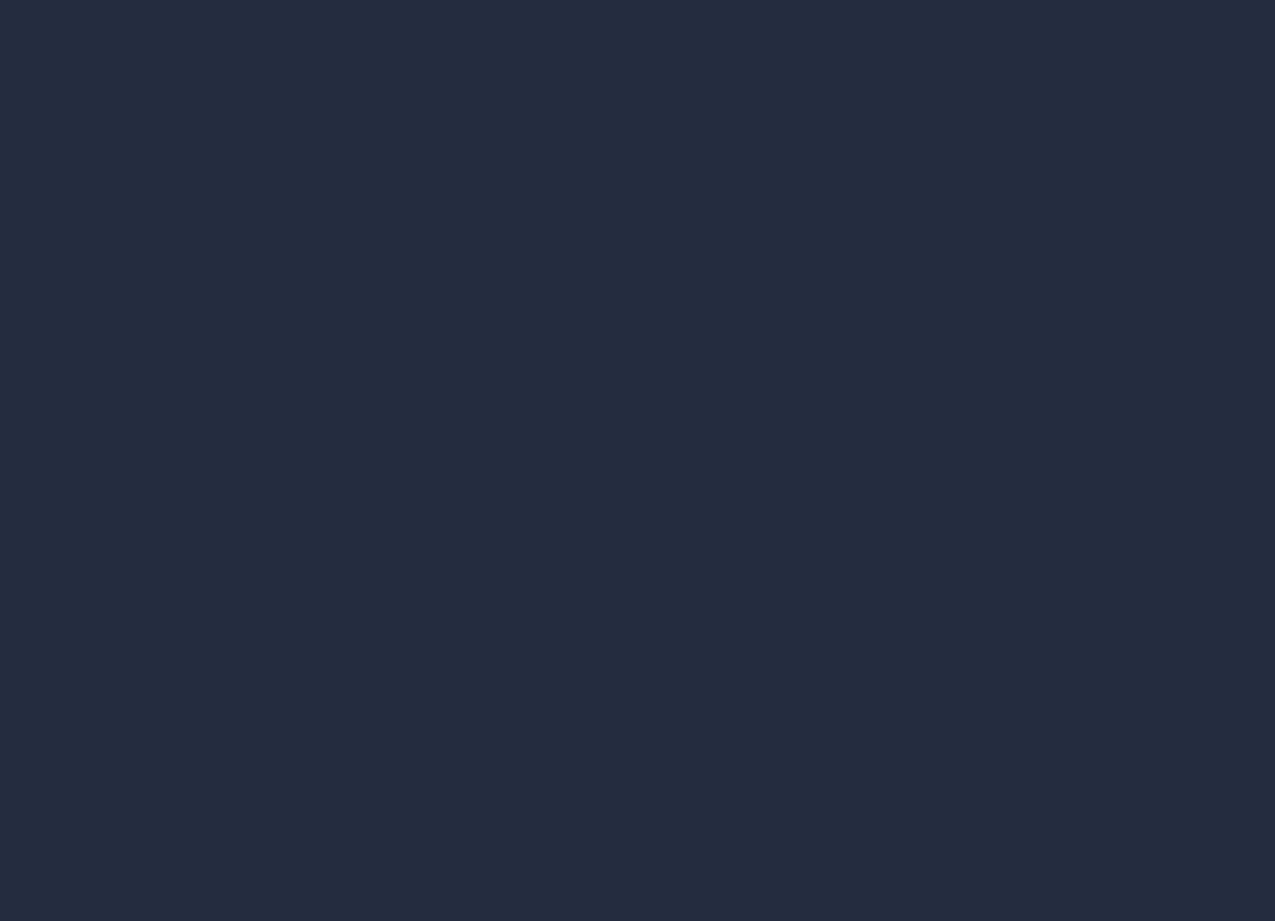
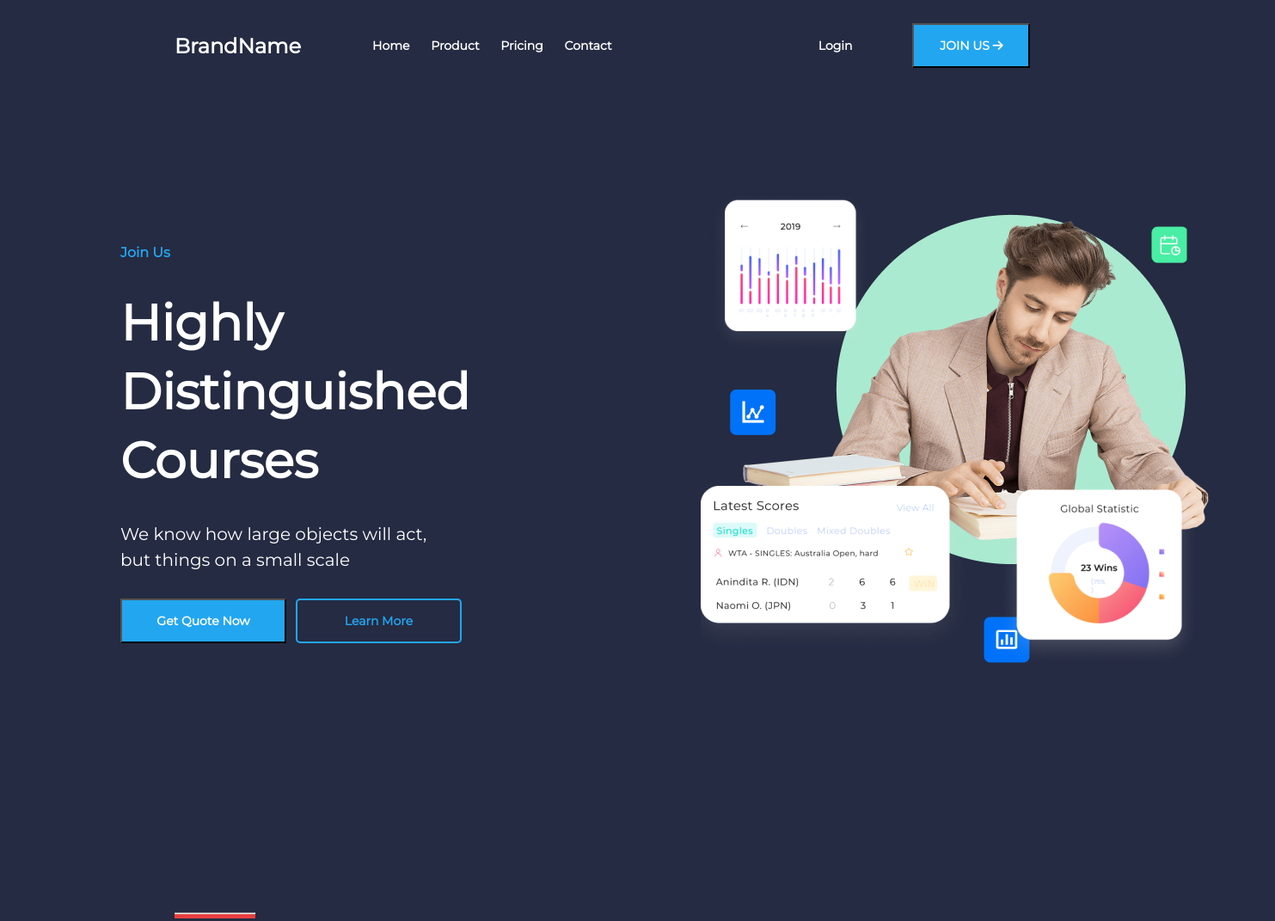
Before and after one commit to VitorTesoto/projeto-2, a plain HTML site: page projeto2/index.html in a window 1280 px wide. Shown: the whole page at 86% size, 1483 px wide, since content can reach past the window. Before the commit the page ends 800 px from the top, so only its background shows below. Drawn offline with Linux system fonts and the light colour scheme.

Commit message:
Add files via upload

```diff
--- a/projeto2/css/style.css
+++ b/projeto2/css/style.css
@@ -1,3 +1,118 @@
 body{
     background: #252B42;
 }
+.legenda{
+    margin-left:195px;
+    margin-top: 30px;
+    color:#FFFFFF;
+    font-family: 'Montserrat';
+    font-style: normal;
+    font-weight: 700;
+    font-size: 24px;
+    line-height: 32px;
+}
+.legenda-2{
+    margin-left:83px;
+    margin-top:33px;
+    color:#FFFFFF;
+    font-family: 'Montserrat';
+    font-style: normal;
+    font-weight: 700;
+    font-size: 14px;
+    line-height: 24px;
+    word-spacing: 21px;
+}
+.legenda-3{
+    margin-top:34px;
+    margin-left:240px;
+    color:#FFFFFF;
+    font-family: 'Montserrat';
+    font-style: normal;
+    font-weight: 700;
+    font-size: 14px;
+    line-height: 22px;
+}
+.button{
+    margin-left:70px;
+    margin-top:19px;
+    width:137px;
+    height:52px;
+    background-color:#23A6F0;
+    font-family: 'Montserrat';
+    font-style: normal;
+    font-weight: 700;
+    font-size: 14px;
+    line-height: 22px;
+    color:white
+}
+.legenda-4{
+    margin-left:132px;
+    margin-top:203px;
+    font-family: 'Montserrat';
+    font-style: normal;
+    font-weight: 700;
+    font-size: 16px;
+    line-height: 24px;
+    color:#23A6F0;
+}
+.legenda-5{
+    margin-left:132px;
+    margin-top:30px;
+    font-family: 'Montserrat';
+    font-style: normal;
+    font-weight: 700;
+    font-size: 58px;
+    line-height: 80px;
+    color:white;
+
+}
+.legenda-6{
+    margin-left:132px;
+    margin-top:30px;
+    font-family: 'Montserrat';
+    font-style: normal;
+    font-weight: 400;
+    font-size: 20px;
+    line-height: 30px;
+    color:white;
+
+}
+.button-2{
+    width: 193px;
+    height: 52px;
+    background-color:#23A6F0;
+    color:white;
+    font-family: 'Montserrat';
+    font-style: normal;
+    font-weight: 700;
+    font-size: 14px;
+    line-height: 22px;
+    margin-top:30px;
+    margin-left:132px;
+}
+.button-3{
+    width: 193px;
+    height: 52px;
+    border:2px solid #23A6F0;
+    background-color:#252B42;
+    color:#23A6F0;
+    font-family: 'Montserrat';
+    font-style: normal;
+    font-weight: 700;
+    font-size: 14px;
+    margin-left:7px;
+    border-radius: 5px;
+}
+.imagem{
+    margin-left:771px;
+    margin-top:-600px;
+}
+.barra{
+    margin-top:276px;
+    margin-left:195px;
+    width:94px;
+    height:7px;
+    background:#E74040;
+    border-color:#E74040;
+
+}
--- a/projeto2/index.html
+++ b/projeto2/index.html
@@ -9,5 +9,68 @@
     </head>
 
 <body>
+    <div style="height:777px;">
+        <div style="display:inline-flex">
+            <div class="legenda">
+            BrandName
+            </div>
+            <div class="legenda-2">
+                Home
+                Product
+                Pricing
+                Contact
+            </div>
+            <div class="legenda-3">
+                Login
+            </div>
+                <button class="button">
+                    JOIN US
+                <i class="fa-solid fa-arrow-right"></i>
+                </button>
+
+
+        </div>
+        <div>
+            <div class="legenda-4">
+                Join Us
+
+            </div>
+            <div class="legenda-5">
+                Highly<br> Distinguished<br> Courses
+            </div>
+            <div class="legenda-6">
+                We know how large objects will act,<br>
+                    but things on a small scale
+            </div>
+            <button class="button-2">
+                Get Quote Now
+
+            </button>
+            <button class="button-3">
+                Learn More
+            </button>
+            <div class="imagem" style="display:inline-flex">
+                <img src="imagem/homem.png">
+            </div>
+         </div>
+
+    </div>
+    <div style="height:849px">
+
+        <div class="barra">
+            <hr>
+
+        </div>
+
+
+
+
+
+
+
+
+
+    </div>
+
 
 </body>
```
Also changed, not shown: projeto2/imagem/homem.png (added).
